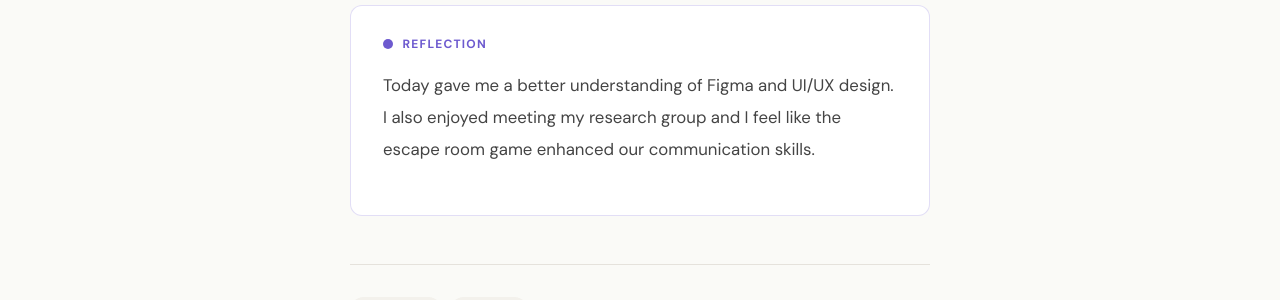
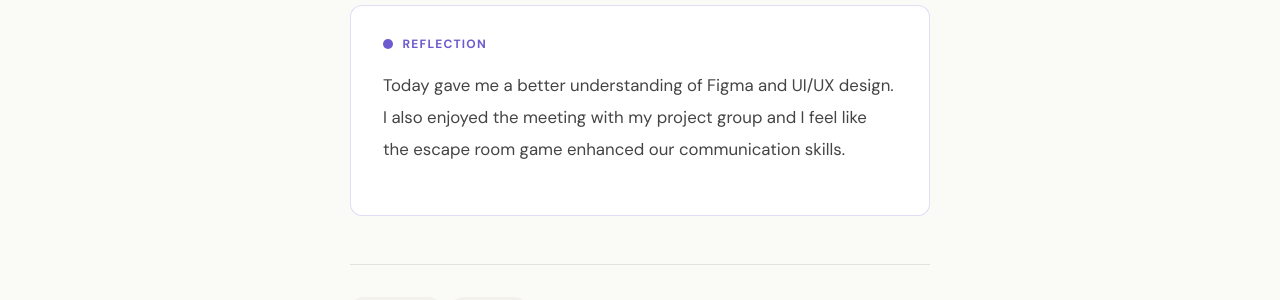
Before and after one commit to Toluwani101/toluwani101ceamls26.github.io, a Jekyll site: the page built from _posts/2026-06-03-day-3.md, in a window 1280 px wide and 900 px high, scrolled down 816 px. Shown: the part 313-613 px from the top of the window. Built offline with Jekyll 4.4.1, drawn with Linux system fonts in a browser that asks for light colours; some web fonts are replaced.

Commit message:
Update reflection text for clarity and wording

```diff
--- a/_posts/2026-06-03-day-3.md
+++ b/_posts/2026-06-03-day-3.md
@@ -13,5 +13,5 @@ blockers: |
   No blockers — Everything went smooth today.
 
 reflection: |
-   Today gave me a better understanding of Figma and UI/UX design. I also enjoyed meeting my research group and I feel like the escape room game enhanced our communication skills.
+   Today gave me a better understanding of Figma and UI/UX design. I also enjoyed the meeting with my project group and I feel like the escape room game enhanced our communication skills.
 ---
```
